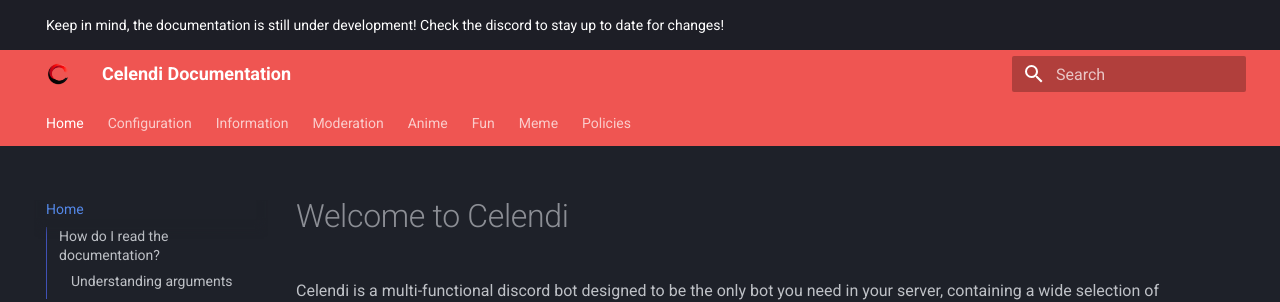
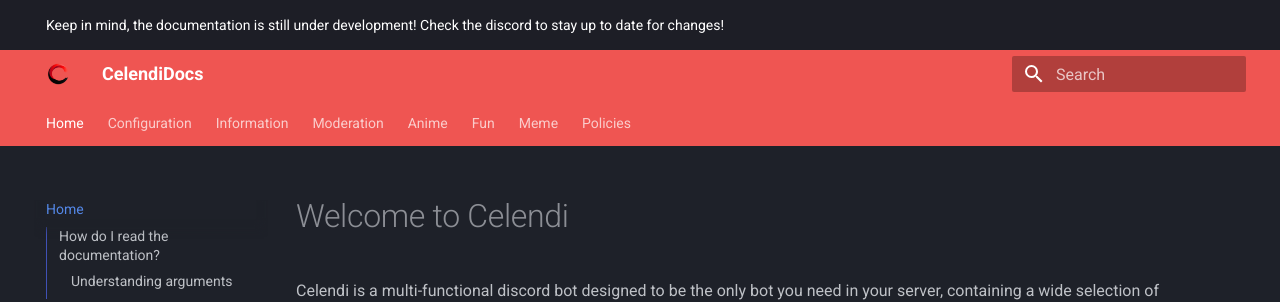
Before and after one commit to Celendi/Docs, an MkDocs documentation site: the page built from docs/index.md, in a window 1280 px wide. Shown: the top 302 px of the page. Built offline with MkDocs 1.6.1 and Material for MkDocs 9.7.7, drawn with Linux system fonts in a browser that asks for light colours.

Commit message:
CelendiDocs

```diff
--- a/mkdocs.yml
+++ b/mkdocs.yml
@@ -1,4 +1,4 @@
-site_name: Celendi Documentation
+site_name: CelendiDocs
 site_url: https://docs.celendi.xyz/
 site_description: Official documentation pages for Celendi
 site_author: Team Celendi
@@ -83,10 +83,6 @@
     - policies/refund.md
 
 
-
-
-
-
 markdown_extensions:
 - markdown.extensions.admonition # Highlighted warning/info blocks
 - markdown.extensions.attr_list # Set custom HTML attributes {: }
```
